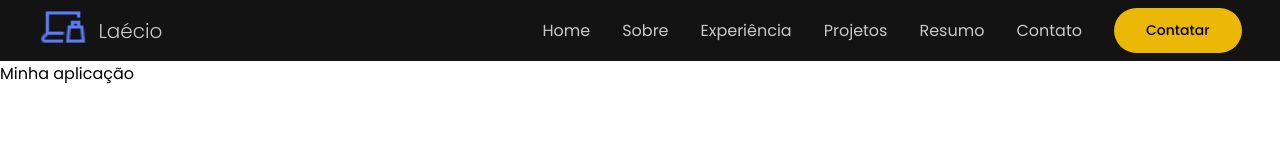
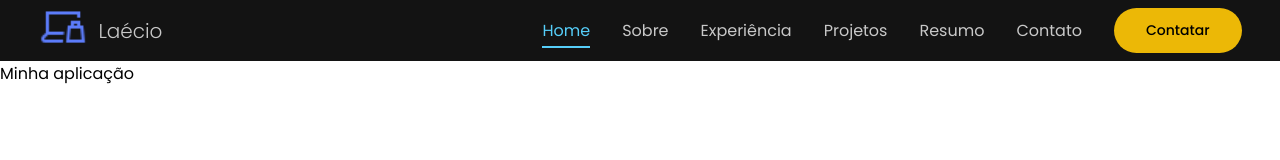
Before and after one commit to laecio22/portifolio, a Next.js app: page / in a window 1280 px wide. Shown: the top 160 px of the page. Built offline with nearby package versions, Linux system fonts and the light colour scheme.

Commit message:
fix:ajuste  em bug  que  não tava  renderizando o conteudo do  navbar em telas  menores e  nem aplicando o css do  active nos links

```diff
--- a/app/components/NavItem/NavItem.tsx
+++ b/app/components/NavItem/NavItem.tsx
@@ -11,7 +11,7 @@ export interface NavItemInterface {
 const NavItem = ({url, label, isActive}: NavItemInterface) => {
   return (
     <li className={styles.navItem}>
-    <Link href={url} className={ `${styles.navLink} ${isActive ? 'active': ''}`}>{label}</Link>
+    <Link href={url} className={ `${styles.navLink} ${isActive ? styles.active : ''}`}>{label}</Link>
   </li>
   )
 }
--- a/app/components/NavItem/style.module.css
+++ b/app/components/NavItem/style.module.css
@@ -5,9 +5,11 @@
     transition: color  0.3s;
     padding: 4px 0;
 
-    &:hover,&.active {
+    &:hover, &.active {
       color: #56cef9;
       border-bottom: 2px solid #56cef9;
     }
+
   }
+
 }
--- a/app/components/Navbar/Navbar.tsx
+++ b/app/components/Navbar/Navbar.tsx
@@ -48,7 +48,7 @@ const Navbar = () => {
         <span className={styles.nameLogo}>Laécio</span>
       </div>
       <nav className={styles.navbar}>
-        <ul className={`${styles.navItems} ${openMenu ? "open" : ""}`}>
+        <ul className={`${styles.navItems} ${openMenu ? styles.open : ""}`}>
           {items.map((item, index) => {
             return (
               <NavItem
```
